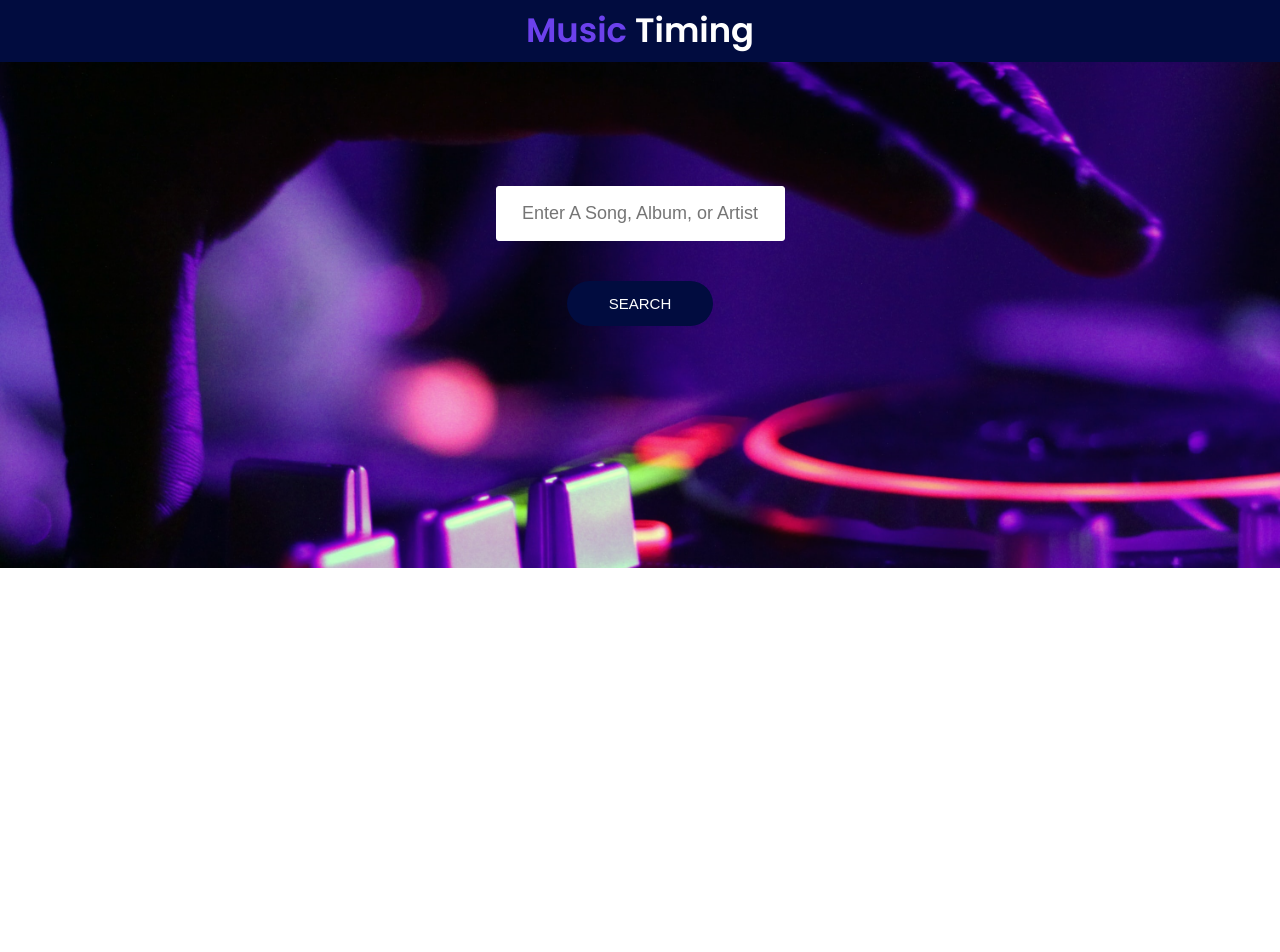
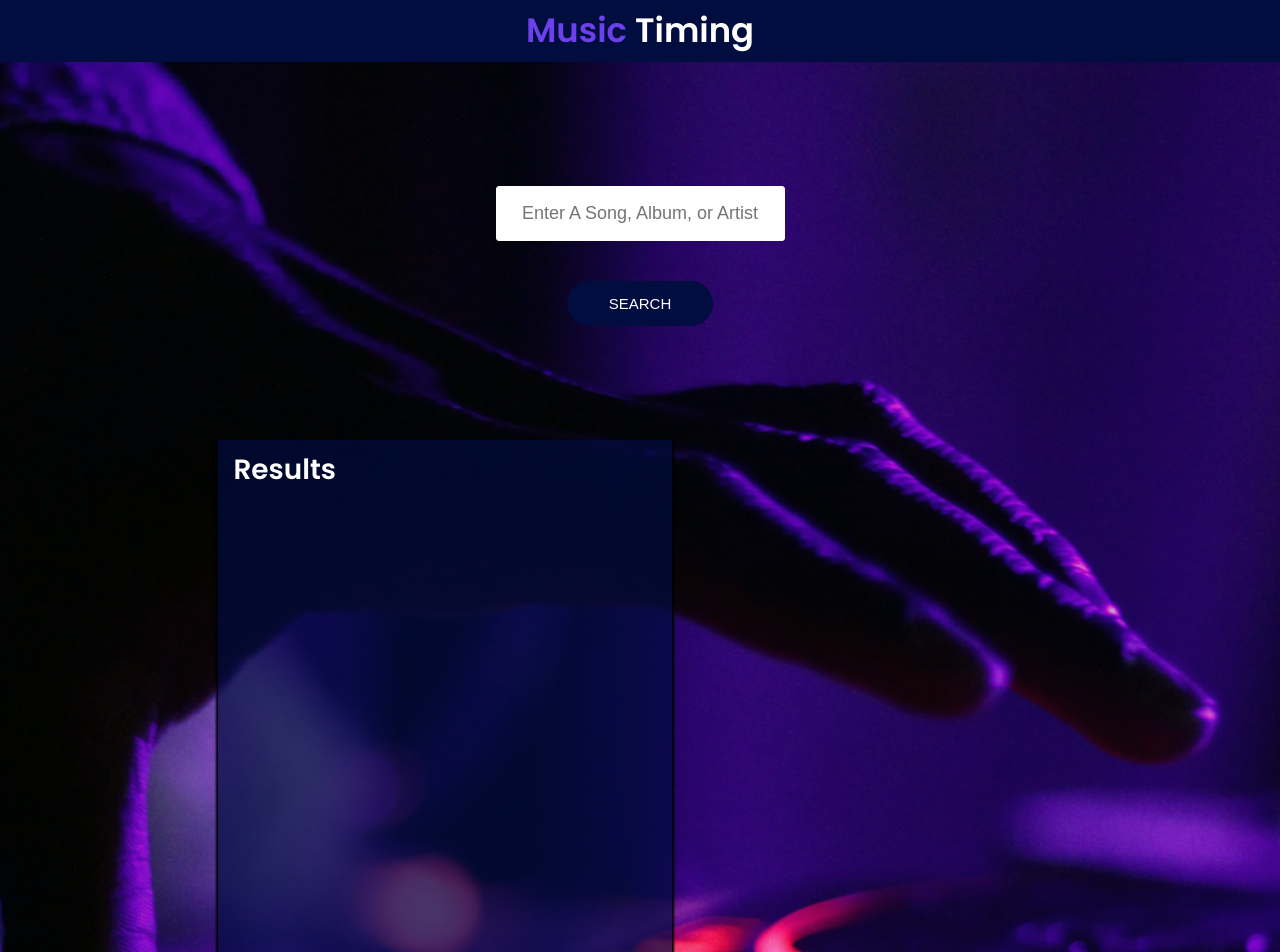
Before and after one commit to StyvenSoft/music-timing, a React (Create React App) app: page / in a window 1280 px wide. Shown: the top 952 px of the page. Before the commit the page ends 800 px from the top, so only its background shows below. Built offline with nearby package versions, Linux system fonts and the light colour scheme.

Commit message:
Create component SearchResults

```diff
--- a/src/Components/App/App.js
+++ b/src/Components/App/App.js
@@ -1,6 +1,7 @@
 import React from 'react';
 import './App.css';
 import SearchBar from '../SearchBar/SearchBar';
+import SearchResults from '../SearchResults/SearchResults';
 
 class App extends React.Component {
   render() {
@@ -10,7 +11,7 @@
         <div className="App">
           <SearchBar />
           <div className="App-playlist">
-            {/* <SearchResults /> */}
+            <SearchResults />
             {/* <Playlist /> */}
           </div>
         </div>
--- /dev/null
+++ b/src/Components/SearchResults/SearchResults.css
@@ -0,0 +1,20 @@
+.SearchResults {
+    width: 50%;
+    height: 950px;
+    overflow-y: scroll;
+    padding: .88rem;
+    background-color: rgba(1, 12, 63, 0.7);
+    box-shadow: 0 4px 2px 2px #000000;
+  }
+
+  ::-webkit-scrollbar {
+      width: 0px;
+      background: transparent;
+  }
+
+  @media only screen and (max-width: 1020px) {
+    .SearchResults {
+      width: 90%;
+      margin-bottom: 2rem;
+    }
+  }
--- /dev/null
+++ b/src/Components/SearchResults/SearchResults.js
@@ -0,0 +1,15 @@
+import React from 'react';
+import './SearchResults.css';
+
+class SearchResults extends React.Component {
+    render() {
+        return(
+            <div className="SearchResults">
+                <h2>Results</h2>
+                {/* <TrackList /> */}
+            </div>
+        )
+    }
+}
+
+export default SearchResults;
```
